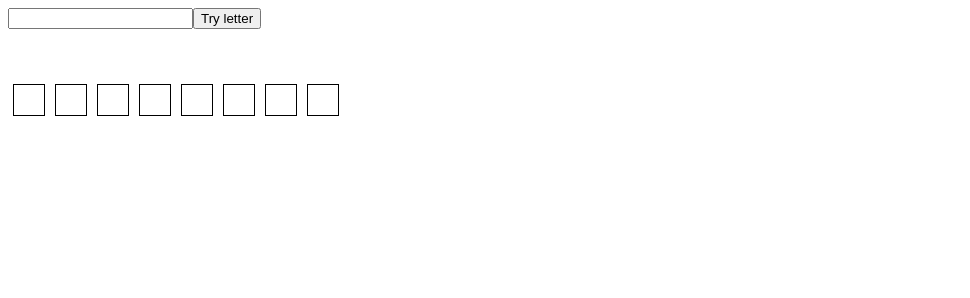
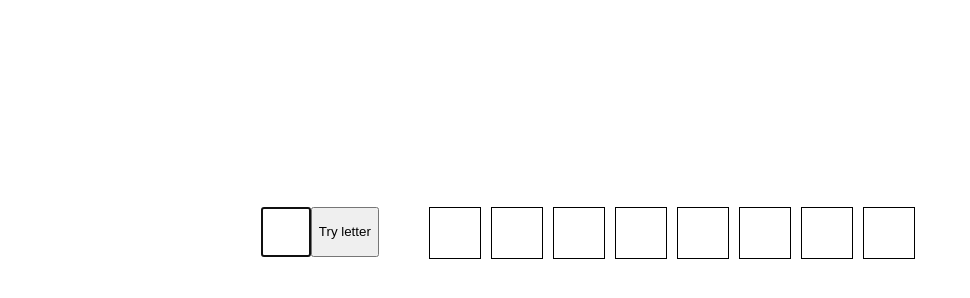
Before and after one commit to lukapilipovic/hangMan, a plain HTML site: page index.html in a window 1280 px wide. Both pictures are taken after a click on the button "Try letter". Shown: the whole page, without its empty margins (0-970 px from the left). Drawn offline with Linux system fonts and the light colour scheme.

Commit message:
v0.9-beta

```diff
--- a/css/style.css
+++ b/css/style.css
@@ -1,18 +1,54 @@
+body{
+	font-family: arial;
+}
+
+#container{
+ position: relative;
+ top: 20%;
+ width: 60%;
+ margin: auto;
+
+}
+
 .letters{
 	float: left;
-	width: 30px;
-	height: 30px;
-	font-size: 15;
+	width: 50px;
+	height: 45px;
+	font-size: 32px;
 	border: 1px solid;
 	text-align: center;
 	display: block;
-	margin: 5px;
+	margin-right: 10px;
+
+	padding-top: 5px;
 
 }
 
 .result {
+	width: 100%;
 	margin-top: 50px;
-width: 350px;
-height: 100px;
-display: block;
+	height: 100px;
+	display: block;
 }
+
+#inputField{
+	float: left;
+	width: 50px;
+	height: 50px;
+	font-size: 32px;
+	text-align: center;
+
+
+}
+
+#button {
+	height: 50px;
+	float: left;
+	margin-right: 50px;
+}
+
+#messageBox{
+	font-size: 20px;
+	text-align: center;
+
+}
--- a/index.html
+++ b/index.html
@@ -9,25 +9,16 @@
 
 </head>
 <body>
+<div id="container">
+
+
 <script type="text/javascript">
 
-hangman = new Hangman("Testplayer",0,"tegetlab");
-hangman.loadGame();
+//create hangman and init game
+hangman = new Hangman("Testplayer","tegetlab");
 
-let b = document.getElementById('button');
-
-b.onclick = function(){
-
-
-
-         hangman.checkEntry(document.getElementById('inputField').value);
-
- };
-
-
-
-//hangman.checkEntry("e");
-//hangman.checkEntry("l");
+let container = document.getElementById('container');
+hangman.loadGame(container);
 
 
 
@@ -35,8 +26,6 @@ b.onclick = function(){
 </script>
 
 
-
-
-
+</div>
 </body>
 </html>
--- a/js/Hangman.js
+++ b/js/Hangman.js
@@ -1,58 +1,58 @@
 class Hangman {
 
-
-   static get BAR() {
+   //define rules
+   static get MAX_GUESS_NUM() {
         return 7;
     }
 
-    constructor(playerName,negativeScore,guess){
 
-      this.MAX_GUESS_NUM = Hangman.BAR;
+   static get POINTSFORGUESS() {
+        return 10;
+    }
+
+    constructor(playerName,guess,numGuessed = 0,usedLetters = [],playerScore = 0){
+
+
       this.playerName = playerName;
-      this.negativeScore = negativeScore;
+
       this.guess = guess;
-      this.numGuessed = 0;
+      this.numGuessed = numGuessed;
+      this.usedLetters = usedLetters;
+      this.playerScore = playerScore;
+      this.guessesLeft = Hangman.MAX_GUESS_NUM;
 
     }
 
 
 
 
-
-    loadGame() {
+    //initialize game, vreate all elements
+    loadGame(gameContainer) {
 
 
      var fragment = document.createDocumentFragment();
 
-
+     //create input field
      let inputField = document.createElement("input");
      inputField.id = "inputField";
+     inputField.maxLength ="1";
+     inputField.size="1";
+     fragment.appendChild(inputField);
 
+     //create button
      let button = document.createElement("button");
      button.id = "button";
+     button.innerHTML = "Try letter";
+     fragment.appendChild(button);
 
 
 
 
-     button.innerHTML = "Try letter";
-
-     /* ne radi iznutra...ZASTO??
-     button.onclick = function(){
-
-         checkEntry(inputField.value);
-      };
-    */
-
-
-
-    document.body.appendChild(inputField);
-    document.body.appendChild(button);
-
-
+    //create result div
     let result = document.createElement("div");
     result.className = "result";
 
-
+    //create boxes for letters
     let counter  = 1;
      for (let letter of this.guess)  {
 
@@ -64,37 +64,109 @@ class Hangman {
               counter++;
      }
 
-    document.body.appendChild(result);
+    fragment.appendChild(result);
+
+    let messageBox = document.createElement("div");
+    messageBox.id = "messageBox";
+    fragment.appendChild(messageBox);
+
+    //display game window
+    gameContainer.appendChild(fragment);
+
+
+    document.getElementById('inputField').addEventListener("keyup", function(event) {
+    //event.preventDefault();
+    if (event.keyCode == 13) {
+        hangman.checkEntry();
+    }});
+    /*
+    document.getElementById('button').addEventListener("click", function(event) {
+    //event.preventDefault();
+
+        hangman.checkEntry();
+    });
+    */
+
+     // ne radi iznutra...ZASTO??
+
+
+    button.onclick = function(){
+         hangman.checkEntry();
+      };
+
+
+
 
     }
 
 
-    checkEntry(char) {
+
+    //onEvent
+    checkEntry() {
+        let input = document.getElementById('inputField');
+        let button = document.getElementById('button');
+        let char = input.value;
+        let messageBox = document.getElementById('messageBox');
+
+        //check if letter is used
         let counter = 1;
-        if (this.guess.indexOf(char) > -1){
-            for (let letter of this.guess)  {
+        if (!this.usedLetters.includes(char)){
 
-                if (char == letter){
+            //check if letter is in the word
+            if (this.guess.indexOf(char) > -1) {
 
-                document.getElementById('letter' + counter).innerHTML = letter;
-                this.numGuessed++
-                if (this.numGuessed == this.guess.length)
-                    {
-                        console.log("You won");
-                    }
+                //iterate theough the word
+                for (let letter of this.guess)  {
+
+                    //if the player guessed display message and update score
+                    if (char == letter){
+                        this.playerScore += Hangman.POINTSFORGUESS;
+                        document.getElementById('letter' + counter).innerHTML = letter;
+                        this.numGuessed++
+                        messageBox.innerHTML = "Great! There is " + char + " in out word!";
+
+                        //check if is eng of game
+                        if (this.numGuessed == this.guess.length)
+                        {
+                            messageBox.innerHTML = "You won";
+                            input.disabled = true;
+                            button.disabled = true;
+                        }
+                }
+
+                //update iteration counter used for element lookup
+                counter++;
 
                 }
+            }
+            else {
+                //check if player used all guesses
+                this.guessesLeft--;
+
+                if (this.guessesLeft>0){
+                          messageBox.innerHTML = "You missed! Only " + this.guessesLeft + " tries left!";
+                }
+                else{
+                    messageBox.innerHTML = "You lost";
+                    input.disabled = true;
+                    button.disabled = true;
+
+                }
+            }
 
 
-                counter++;
-            }
         }
+
         else {
-                this.negativeScore++;
-                console.log("You missed! Only " + (this.MAX_GUESS_NUM-this.negativeScore) + " tries left!");
+            //if already used letter
+            messageBox.innerHTML = "Letter aready used!";
 
-            }
+        }
 
+
+        input.value = "";
+            input.focus();
+            this.usedLetters.push(char);
             console.log(hangman);
 
     }
```
